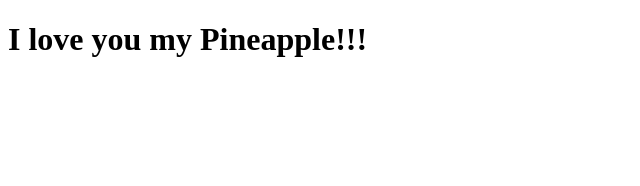
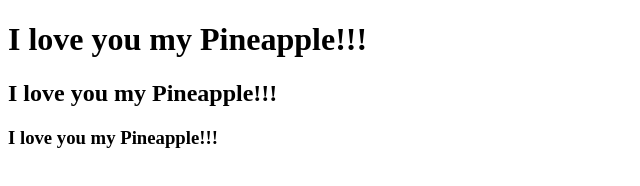
Before and after one commit to PatrickVienne/raspi_flask, a plain HTML site: page web/templates/index.html in a window 1280 px wide. Shown: the whole page, without its empty margins (0-640 px from the left). Drawn offline with Linux system fonts and the light colour scheme.

Commit message:
message change

```diff
--- a/web/templates/index.html
+++ b/web/templates/index.html
@@ -6,5 +6,7 @@
 </head>
 <body>
     <h1>I love you my Pineapple!!!</h1>
+    <h2>I love you my Pineapple!!!</h2>
+    <h3>I love you my Pineapple!!!</h3>
 </body>
 </html>
```
